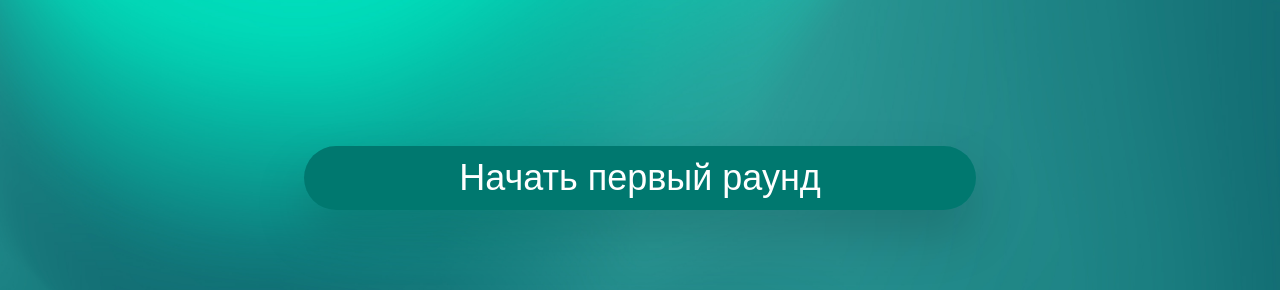
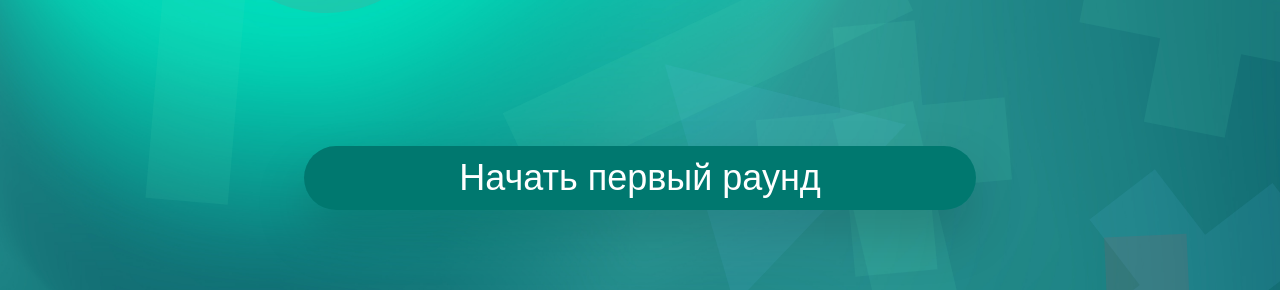
Before and after one commit to Nursultan-dhx/quiz, a plain HTML site: page round1.html in a window 1280 px wide. Shown: the part 510-800 px from the top of the page. Drawn offline with nearby package versions, Linux system fonts and the light colour scheme; a web font is replaced by a local one.

Commit message:
bg-animation added for round1

```diff
--- a/round1.html
+++ b/round1.html
@@ -25,17 +25,19 @@
         <source src="src/audio/drum.mp3" type="audio/mpeg">
         Your browser does not support the audio element.
     </audio>
-      <section id="round1" class="min-h-screen bg-cover bg-center flex justify-center items-center" style="background-image: url('src/img/hero-round1.png');">
+      <section id="round1" class="min-h-screen bg-cover bg-center flex justify-center items-center" style="z-index: 2;; background-image: url('src/img/hero-round1.png');">
+        <canvas style="z-index: 1;"></canvas>
+
         <!-- Round 1 Introduction -->
         <div id="round1-intro" class="container flex flex-col justify-between py-20 min-h-screen items-center gap-y-10">
             <h1 class="blackberry text-center text-8xl font-light uppercase">1 раунд</h1>
-            <h1 class="blackberry text-center text-9xl font-light">Легкий старт</h1>
+            <h1 class="blackberry text-center text-9xl font-light">Организация досуга</h1>
             <button class="bg-teal-700 PPNeueCorpWide text-4xl/8 w-2xl py-4 rounded-full drop-shadow-2xl" onclick="startRound1Question1()">Начать первый раунд</button>
         </div>
 
         <!-- Round 1 -->
          <!-- question#1 -->
-        <div id="round1-question#1" class="hidden container text-center flex flex-col justify-between py-20 min-h-screen items-center gap-y-10">
+        <div id="round1-question#1" class="question-holder hidden container text-center flex flex-col justify-between py-20 min-h-screen items-center gap-y-10">
             <h1 class="blackberry text-center text-9xl font-light">1 вопрос</h1>
             <p class="mb-4 text-6xl font-medium">Как расшифровывается аббревиатура КДД?</p>
             <div id="start-timer-btn-1" class="flex justify-center items-center gap-x-4">
@@ -46,7 +48,7 @@
         </div>
 
         <!-- question#2-->
-        <div id="round1-question#2" class="hidden container text-center flex flex-col justify-between py-20 min-h-screen items-center gap-y-10">
+        <div id="round1-question#2" class="question-holder hidden container text-center flex flex-col justify-between py-20 min-h-screen items-center gap-y-10">
             <h1 class="blackberry text-center text-9xl font-light">2 вопрос</h1>
             <p class="mb-4 text-6xl font-medium">Как расшифровывается аббревиатура КДП?</p>
             <div id="start-timer-btn-2" class="flex justify-center items-center gap-x-4">
@@ -57,7 +59,7 @@
         </div>
 
         <!-- question#3 -->
-        <div id="round1-question#3" class="hidden container text-center flex flex-col justify-between py-20 min-h-screen items-center gap-y-10">
+        <div id="round1-question#3" class="question-holder hidden container text-center flex flex-col justify-between py-20 min-h-screen items-center gap-y-10">
             <h1 class="blackberry text-center text-9xl font-light">3 вопрос</h1>
             <p class="mb-4 text-6xl font-medium">Как расшифровывается аббревиатура СКУ?</p>
             <div id="start-timer-btn-3" class="flex justify-center items-center gap-x-4">
@@ -68,7 +70,7 @@
         </div>
 
         <!-- question#4 -->
-        <div id="round1-question#4" class="hidden container text-center flex flex-col justify-between py-20 min-h-screen items-center gap-y-10">
+        <div id="round1-question#4" class="question-holder hidden container text-center flex flex-col justify-between py-20 min-h-screen items-center gap-y-10">
             <h1 class="blackberry text-center text-9xl font-light">4 вопрос</h1>
             <p class="mb-4 text-6xl font-medium">Как расшифровывается аббревиатура СКД?</p>
             <div id="start-timer-btn-4" class="flex justify-center items-center gap-x-4">
@@ -79,7 +81,7 @@
         </div>
 
         <!-- question#5 -->
-        <div id="round1-question#5" class="hidden container text-center flex flex-col justify-between py-20 min-h-screen items-center gap-y-10">
+        <div id="round1-question#5" class="question-holder hidden container text-center flex flex-col justify-between py-20 min-h-screen items-center gap-y-10">
             <h1 class="blackberry text-center text-9xl font-light">5 вопрос</h1>
             <p class="mb-4 text-6xl font-medium">Что означает термин «Досуг»?</p>
             <div id="start-timer-btn-5" class="flex justify-center items-center gap-x-4">
@@ -90,7 +92,7 @@
         </div>
 
         <!-- question#6 -->
-        <div id="round1-question#6" class="hidden container text-center flex flex-col justify-between py-20 min-h-screen items-center gap-y-10">
+        <div id="round1-question#6" class="question-holder hidden container text-center flex flex-col justify-between py-20 min-h-screen items-center gap-y-10">
             <h1 class="blackberry text-center text-9xl font-light">6 вопрос</h1>
             <p class="mb-4 text-6xl font-medium">Отдых бывает:</p>
             <div id="start-timer-btn-6" class="flex justify-center items-center gap-x-4">
@@ -101,7 +103,7 @@
         </div>
 
         <!-- question#7 -->
-        <div id="round1-question#7" class="hidden container text-center flex flex-col justify-between py-20 min-h-screen items-center gap-y-10">
+        <div id="round1-question#7" class="question-holder hidden container text-center flex flex-col justify-between py-20 min-h-screen items-center gap-y-10">
             <h1 class="blackberry text-center text-9xl font-light">7 вопрос</h1>
             <p class="mb-4 text-5xl font-medium">Сон, медитация, чтение, просмотр фильмов, прослушивание музыки, SPA-процедуры, принятие ванны, релаксация на природе, прогулки без физической нагрузки – это всё к какому отдыху относится?</p>
             <div id="start-timer-btn-7" class="flex justify-center items-center gap-x-4">
@@ -112,13 +114,13 @@
         </div>
 
         <!-- Answers -->
-        <div id="round1-answer" class="hidden container flex flex-col justify-between py-20 min-h-screen items-center gap-y-10">
+        <div id="round1-answer" class="question-holder hidden container flex flex-col justify-between py-20 min-h-screen items-center gap-y-10">
             <h1 class="blackberry text-center text-8xl font-light uppercase">Внимание</h1>
             <h1 class="blackberry text-center text-8xl font-light">Ответы на вопросы</h1>
             <button class="bg-teal-700 PPNeueCorpWide text-4xl/8 w-md py-4 rounded-full drop-shadow-2xl" onclick="showAnswerRound1Question1()">Перейти к ответу</button>
         </div>
 
-        <div id="round1-question#1-answer" class="hidden container text-center flex flex-col justify-between py-20 min-h-screen items-center gap-y-10">
+        <div id="round1-question#1-answer" class="question-holder hidden container text-center flex flex-col justify-between py-20 min-h-screen items-center gap-y-10">
             <h1 class="blackberry text-center text-8xl font-light uppercase">Правильный ответ #1</h1>
             <div>
                 <p class="mb-4 text-6xl font-medium">Как расшифровывается аббревиатура КДД?</p>
@@ -127,7 +129,7 @@
             <button onclick="showAnswerRound1Question2()" class="bg-teal-700 PPNeueCorpWide text-4xl/8 w-3xl py-4 rounded-full drop-shadow-2xl">Перейти к следующему ответу</button>
         </div>
 
-        <div id="round1-question#2-answer" class="hidden container text-center flex flex-col justify-between py-20 min-h-screen items-center gap-y-10">
+        <div id="round1-question#2-answer" class="question-holder hidden container text-center flex flex-col justify-between py-20 min-h-screen items-center gap-y-10">
             <h1 class="blackberry text-center text-8xl font-light uppercase">Правильный ответ #2</h1>
             <div>
                 <p class="mb-4 text-6xl font-medium">Как расшифровывается аббревиатура КДП?</p>
@@ -136,7 +138,7 @@
             <button onclick="showAnswerRound1Question3()" class="bg-teal-700 PPNeueCorpWide text-4xl/8 w-3xl py-4 rounded-full drop-shadow-2xl">Перейти к следующему ответу</button>
         </div>
 
-        <div id="round1-question#3-answer" class="hidden container text-center flex flex-col justify-between py-20 min-h-screen items-center gap-y-10">
+        <div id="round1-question#3-answer" class="question-holder hidden container text-center flex flex-col justify-between py-20 min-h-screen items-center gap-y-10">
             <h1 class="blackberry text-center text-8xl font-light uppercase">Правильный ответ #3</h1>
             <div>
                 <p class="mb-4 text-6xl font-medium">Как расшифровывается аббревиатура СКУ?</p>
@@ -145,7 +147,7 @@
             <button onclick="showAnswerRound1Question4()" class="bg-teal-700 PPNeueCorpWide text-4xl/8 w-3xl py-4 rounded-full drop-shadow-2xl">Перейти к следующему ответу</button>
         </div>
 
-        <div id="round1-question#4-answer" class="hidden container text-center flex flex-col justify-between py-20 min-h-screen items-center gap-y-10">
+        <div id="round1-question#4-answer" class="question-holder hidden container text-center flex flex-col justify-between py-20 min-h-screen items-center gap-y-10">
             <h1 class="blackberry text-center text-8xl font-light uppercase">Правильный ответ #4</h1>
             <div>
                 <p class="mb-4 text-6xl font-medium">Как расшифровывается аббревиатура СКД?</p>
@@ -154,7 +156,7 @@
             <button onclick="showAnswerRound1Question5()" class="bg-teal-700 PPNeueCorpWide text-4xl/8 w-3xl py-4 rounded-full drop-shadow-2xl">Перейти к следующему ответу</button>
         </div>
 
-        <div id="round1-question#5-answer" class="hidden container text-center flex flex-col justify-between py-20 min-h-screen items-center gap-y-10">
+        <div id="round1-question#5-answer" class="question-holder hidden container text-center flex flex-col justify-between py-20 min-h-screen items-center gap-y-10">
             <h1 class="blackberry text-center text-8xl font-light uppercase">Правильный ответ #5</h1>
             <div>
                 <p class="mb-4 text-6xl font-medium">Что означает термин «Досуг»?</p>
@@ -163,7 +165,7 @@
             <button onclick="showAnswerRound1Question6()" class="bg-teal-700 PPNeueCorpWide text-4xl/8 w-3xl py-4 rounded-full drop-shadow-2xl">Перейти к следующему ответу</button>
         </div>
 
-        <div id="round1-question#6-answer" class="hidden container text-center flex flex-col justify-between py-20 min-h-screen items-center gap-y-10">
+        <div id="round1-question#6-answer" class="question-holder hidden container text-center flex flex-col justify-between py-20 min-h-screen items-center gap-y-10">
             <h1 class="blackberry text-center text-8xl font-light uppercase">Правильный ответ #6</h1>
             <div>
                 <p class="mb-4 text-6xl font-medium">Отдых бывает:</p>
@@ -172,7 +174,7 @@
             <button onclick="showAnswerRound1Question7()" class="bg-teal-700 PPNeueCorpWide text-4xl/8 w-3xl py-4 rounded-full drop-shadow-2xl">Перейти к следующему ответу</button>
         </div>
 
-        <div id="round1-question#7-answer" class="hidden container text-center flex flex-col justify-between py-20 min-h-screen items-center gap-y-10">
+        <div id="round1-question#7-answer" class="question-holder hidden container text-center flex flex-col justify-between py-20 min-h-screen items-center gap-y-10">
             <h1 class="blackberry text-center text-8xl font-light uppercase">Правильный ответ #7</h1>
             <div>
                 <p class="mb-4 text-5xl font-medium">Сон, медитация, чтение, просмотр фильмов, прослушивание музыки, SPA-процедуры, принятие ванны, релаксация на природе, прогулки без физической нагрузки – это всё к какому отдыху относится?</p>
@@ -182,7 +184,7 @@
         </div>
 
         <!-- round#1 end -->
-        <div id="round1End" class="hidden container text-center flex flex-col justify-between py-20 min-h-screen items-center gap-y-10">
+        <div id="round1End" class="question-holder hidden container text-center flex flex-col justify-between py-20 min-h-screen items-center gap-y-10">
             <h1 class="blackberry text-center text-8xl font-light uppercase">Раунд окончен</h1>
             <p class="mb-4 text-7xl font-bold">Сдаем бланки</p>
             <button onclick="showRound2()" class="bg-teal-700 PPNeueCorpWide text-4xl/8 w-3xl py-4 rounded-full drop-shadow-2xl">Перейти ко второму раунду</button>
@@ -191,5 +193,6 @@
 
     <script src="src/script/main.js"></script>
     <script src="src/script/confetti.js"></script>
+    <script src="src/script/bg-animation.js"></script>
 </body>
 </html>
--- a/src/css/style.css
+++ b/src/css/style.css
@@ -27,3 +27,22 @@ button:hover {
     transform: scale(1.05);
     transition: all 0.5s ease;
 }
+
+/** Стили для первого раунда **/
+
+canvas {
+    position: fixed;
+    bottom: 0;
+    right: 0;
+    left: 0;
+    top: 0;
+    z-index: -1; /* Помещаем canvas под контент */
+  }
+
+.question-holder {
+    z-index: 2;
+}
+
+#round1-intro {
+    z-index: 2;
+}
--- /dev/null
+++ b/src/script/bg-animation.js
@@ -0,0 +1,221 @@
+function hexToRgb(hex) {
+    let r = parseInt(hex.slice(1, 3), 16);
+    let g = parseInt(hex.slice(3, 5), 16);
+    let b = parseInt(hex.slice(5, 7), 16);
+    return { r, g, b };
+}
+
+class ShapeController {
+    constructor() {
+      this.shapes = [];
+      this.frame = new Date().getTime();
+      this.vel = {
+        scrollX: 0,
+        scrollY: 0
+      };
+      this.data = {
+        amount: 24,
+        scale: 1.25,
+        minVel: 0.2,
+        maxVel: 1.0,
+        allowShuffle: true,
+        colors: ["#FA4248", "#5DDBBA", "#64C3F2", "#EDE670"],
+        shapes: {
+          rectangle: [
+            { x: 0.33, y: -0.33 },
+            { x: 0.66, y: -0.33 },
+            { x: 0.66, y: 1.33 },
+            { x: 0.33, y: 1.33 },
+            { x: 0.33, y: -0.33 }
+          ],
+          triangle: [
+            { x: 0.5, y: 0.07 },
+            { x: 1.0, y: 0.93 },
+            { x: 0.0, y: 0.93 },
+            { x: 0.5, y: 0.07 }
+          ],
+          circle: [1],
+          cross: [
+            { x: 0.33, y: 0.00 },
+            { x: 0.66, y: 0.00 },
+            { x: 0.66, y: 0.33 },
+            { x: 1.00, y: 0.33 },
+            { x: 1.00, y: 0.66 },
+            { x: 0.66, y: 0.66 },
+            { x: 0.66, y: 1.00 },
+            { x: 0.33, y: 1.00 },
+            { x: 0.33, y: 0.66 },
+            { x: 0.00, y: 0.66 },
+            { x: 0.00, y: 0.33 },
+            { x: 0.33, y: 0.33 },
+            { x: 0.33, y: 0.00 }
+          ]
+        }
+      };
+    }
+
+    init() {
+      this.getElements();
+      this.initShapes();
+      this.render();
+    }
+
+
+
+    getElements() {
+      this.el = document.getElementsByTagName("canvas")[0];
+      this.stage = this.el.getContext("2d");
+    }
+
+    initShapes() {
+      for (let i = 0; i < this.data.amount; i++) {
+        this.addShape();
+      }
+    }
+
+    addShape(type, color, x, y, r, xvel, yvel, rvel) {
+      const buffer = this.data.scale * 250;
+      const types = Object.keys(this.data.shapes);
+      if (!type || types.indexOf(type) === -1) {
+        type = types[Math.floor(Math.random() * types.length)];
+      }
+      const colors = this.data.colors;
+      if (!color || colors.indexOf(color) === -1) {
+        color = colors[Math.floor(Math.random() * colors.length)];
+      }
+      if (x === undefined) x = -buffer + Math.random() * (window.innerWidth + 2 * buffer);
+      if (y === undefined) y = -buffer + Math.random() * (window.innerHeight + 2 * buffer);
+      if (r === undefined) r = Math.random() * 360;
+
+      if (xvel === undefined) {
+        const dir = Math.random() > 0.5 ? -1 : 1;
+        const vel = this.data.minVel + Math.random() * (this.data.maxVel - this.data.minVel);
+        xvel = dir * vel;
+      }
+      if (yvel === undefined) {
+        const dir = Math.random() > 0.5 ? -1 : 1;
+        const vel = this.data.minVel + Math.random() * (this.data.maxVel - this.data.minVel);
+        yvel = dir * vel;
+      }
+      if (rvel === undefined) {
+        const dir = Math.random() > 0.5 ? -1 : 1;
+        const vel = this.data.minVel + Math.random() * (this.data.maxVel - this.data.minVel);
+        rvel = dir * vel;
+      }
+
+      this.shapes.push({
+        type,
+        color,
+        mult: 0.5 + Math.random() * 2,
+        pos: { x, y, r },
+        vel: { x: xvel, y: yvel, r: rvel }
+      });
+    }
+
+    repo(shape, rate) {
+      const buffer = this.data.scale * 250;
+      shape.pos.x += (shape.vel.x + this.vel.scrollX * shape.mult) * (rate / (1000 / 60));
+      shape.pos.y += (shape.vel.y + this.vel.scrollY * shape.mult) * (rate / (1000 / 60));
+      shape.pos.r += (shape.vel.r / 2) * (rate / (1000 / 60));
+      let shuffle = false;
+
+      if (shape.pos.x > window.innerWidth + buffer) {
+        shape.pos.x = -buffer;
+        shuffle = true;
+      }
+      if (shape.pos.x < -buffer) {
+        shape.pos.x = window.innerWidth + buffer;
+        shuffle = true;
+      }
+      if (shape.pos.y > window.innerHeight + buffer) {
+        shape.pos.y = -buffer;
+        shuffle = true;
+      }
+      if (shape.pos.y < -buffer) {
+        shape.pos.y = window.innerHeight + buffer;
+        shuffle = true;
+      }
+      if (shape.pos.r > 360) shape.pos.r -= 360;
+      if (shape.pos.r < 0) shape.pos.r += 360;
+
+      if (shuffle && this.data.allowShuffle) {
+        const types = Object.keys(this.data.shapes);
+        const colors = this.data.colors;
+        shape.type = types[Math.floor(Math.random() * types.length)];
+        shape.color = colors[Math.floor(Math.random() * colors.length)];
+      }
+    }
+
+    draw(shape) {
+        const c = this.stage;
+        const s = shape;
+        const p = this.data.shapes[s.type];
+        const m = this.data.scale * 200;
+
+        // Преобразуем HEX-цвет в RGB
+        let color = hexToRgb(s.color);
+        let alpha = 0.1; // Прозрачность 50%
+
+        // Устанавливаем цвет с прозрачностью
+        c.fillStyle = `rgba(${color.r}, ${color.g}, ${color.b}, ${alpha})`;
+
+        c.save();
+        c.translate(s.pos.x, s.pos.y);
+        c.rotate((s.pos.r * Math.PI) / 180);
+        c.beginPath();
+
+        if (p.length > 1) {
+            for (let i = 0; i < p.length; i++) {
+                const x = (p[i].x - 0.5) * m;
+                const y = (p[i].y - 0.5) * m;
+                if (i === 0) c.moveTo(x, y);
+                else c.lineTo(x, y);
+            }
+        } else {
+            c.arc(0, 0, p[0] * m * 0.5, 0, 2 * Math.PI);
+        }
+
+        c.fill();
+        c.restore();
+    }
+
+    scale() {
+      if (this.width !== window.innerWidth || this.height !== window.innerHeight) {
+        this.width = window.innerWidth;
+        this.height = window.innerHeight;
+        this.el.width = document.body.clientWidth;
+        this.el.height = document.body.clientHeight;
+      }
+    }
+
+    friction(rate) {
+      if (Math.abs(this.vel.scrollX) > 0.01) {
+        this.vel.scrollX = Math.round(this.vel.scrollX * 0.95 * 1000) / 1000;
+      } else {
+        this.vel.scrollX = 0;
+      }
+      if (Math.abs(this.vel.scrollY) > 0.01) {
+        this.vel.scrollY = Math.round(this.vel.scrollY * 0.95 * 1000) / 1000;
+      } else {
+        this.vel.scrollY = 0;
+      }
+    }
+
+    render() {
+      this.scale();
+      const elapsed = new Date().getTime();
+      this.stage.clearRect(0, 0, this.width, this.height);
+      this.friction(elapsed - this.frame);
+      for (let i = 0; i < this.shapes.length; i++) {
+        this.repo(this.shapes[i], elapsed - this.frame);
+        this.draw(this.shapes[i]);
+      }
+      this.frame = elapsed;
+      requestAnimationFrame(() => this.render());
+    }
+  }
+
+  document.addEventListener("DOMContentLoaded", () => {
+    window.App = new ShapeController();
+    App.init();
+  });
--- a/src/script/main.js
+++ b/src/script/main.js
@@ -114,7 +114,7 @@ function showAnswerRound5Question7() { toggleVisibility('round5-question#6-answe
 function showRound5End() { toggleVisibility('round5-question#7-answer', 'round5End'); }
 
 function startTimer(timerId, startBtnId, showAnswerBtnId, duration) {
-    let timer = 1;
+    let timer = 5;
     const timerElement = document.getElementById(timerId);
     const timerMusic = document.getElementById('timer-music');
     const drumMusic = document.getElementById('drum-music');
```
